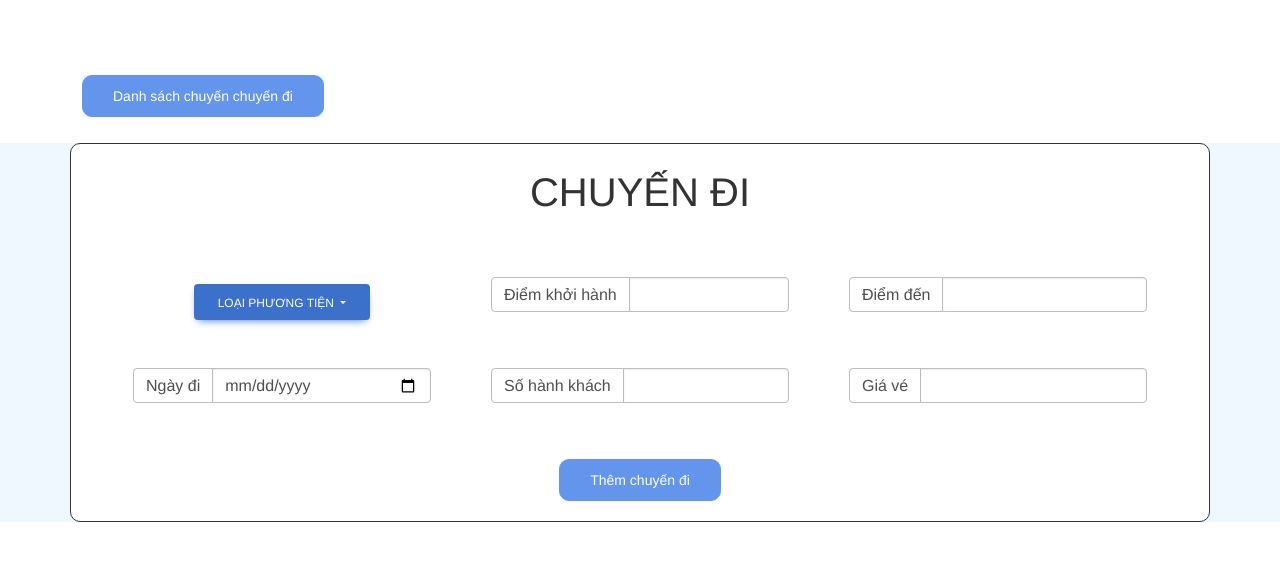
After one commit to MNCuong/webdulich, a PHP site: page /themChuyenDi.php in a window 1280 px wide. The commit adds this page. Shown: the top 561 px of the page. Run offline with PHP 8.4, Linux system fonts and the light colour scheme; some libraries are stand-ins or nearby versions.

Commit message:
Quan ly chuyen di

```diff
--- /dev/null
+++ b/themChuyenDi.php
@@ -0,0 +1,106 @@
+<!DOCTYPE html>
+<html lang="en">
+
+<head>
+    <meta charset="UTF-8">
+    <meta name="viewport" content="width=device-width, initial-scale=1.0">
+    <title>Document</title>
+
+    <link href="https://cdn.jsdelivr.net/npm/bootstrap@5.3.1/dist/css/bootstrap.min.css" rel="stylesheet">
+    <link href="https://cdnjs.cloudflare.com/ajax/libs/font-awesome/6.0.0/css/all.min.css" rel="stylesheet" />
+    <link href="https://fonts.googleapis.com/css?family=Roboto:300,400,500,700&display=swap" rel="stylesheet" />
+    <link href="https://cdnjs.cloudflare.com/ajax/libs/mdb-ui-kit/6.4.1/mdb.min.css" rel="stylesheet" />
+
+    <script src="https://cdn.jsdelivr.net/npm/bootstrap@5.3.1/dist/js/bootstrap.bundle.min.js"></script>
+    <link rel="stylesheet" href="style.css">
+
+    <style>
+        .row {
+            padding: 20px;
+        }
+
+        .col {
+            padding: 0px 30px 0px 30px;
+            display: flex;
+            justify-content: center;
+            align-items: center;
+        }
+    </style>
+</head>
+
+<body>
+    <div class="container d-flex marginTop">
+        <form action="adminDanhSachChuyenDi.php" method="post">
+            <button type="submit" class="button">Danh sách chuyến chuyến đi</button>
+        </form>
+    </div><br>
+
+    <form action="controllerThemChuyenDi.php">
+        <div class="container" style="border-style: solid; border-width: 1px; border-radius: 10px;">
+            <div class="row text-uppercase text-center fs-1">
+                <p>Chuyến đi</p>
+            </div>
+            <div class="row">
+                <div class="col">
+                    <div class="dropdown d-flex justify-content-center">
+                        <button type="button" class="btn btn-primary dropdown-toggle" data-bs-toggle="dropdown" id="selectedItem1">Loại phương tiện
+                        </button>
+                        <ul class="dropdown-menu">
+                            <li><a class="dropdown-item" onclick="selectItem1('Máy bay')">Máy bay</a></li>
+                            <li><a class="dropdown-item" onclick="selectItem1('Tàu hoả')">Tàu hoả</a></li>
+                            <li><a class="dropdown-item" onclick="selectItem1('Xe khách')">Xe khách</a></li>
+                        </ul>
+                    </div>
+                </div>
+
+                <div class="col">
+                    <div class="input-group mb-3">
+                        <span class="input-group-text">Điểm khởi hành</span>
+                        <input type="text" class="form-control" name="diemKhoiHanh">
+                    </div>
+                </div>
+                <div class="col">
+                    <div class="input-group mb-3">
+                        <span class="input-group-text">Điểm đến</span>
+                        <input type="text" class="form-control" name="diemDen">
+                    </div>
+                </div>
+            </div>
+
+            <div class="row">
+                <div class="col">
+                    <div class="input-group mb-3">
+                        <span class="input-group-text">Ngày đi</span>
+                        <input type="date" class="form-control" name="ngayDi">
+                    </div>
+                </div>
+                <div class="col">
+                    <div class="input-group mb-3">
+                        <span class="input-group-text">Số hành khách</span>
+                        <input type="number" class="form-control" name="soHanhKhach">
+                    </div>
+                </div>
+                <div class="col ">
+                    <div class="input-group mb-3">
+                        <span class="input-group-text">Giá vé</span>
+                        <input type="number" class="form-control" name="giaVe">
+                    </div>
+                </div>
+            </div>
+
+            <div class="row">
+                <div class="col d-flex justify-content-center">
+                    <button type="submit" class="button">Thêm chuyến đi</button>
+                </div>
+            </div>
+        </div>
+    </form>
+
+    <script>
+        function selectItem1(item) {
+            document.getElementById('selectedItem1').textContent = `${item}`;
+        }
+    </script>
+</body>
+
+</html>
```
Also changed, not shown: adminDanhSachChuyenDi.php (+23 -4 lines), chuyenDi.php (deleted, +0 -118 lines), controllerThemChuyenDi.php (added, +15 -0 lines), controllerXoaChuyenDi.php (added, +8 -0 lines).
